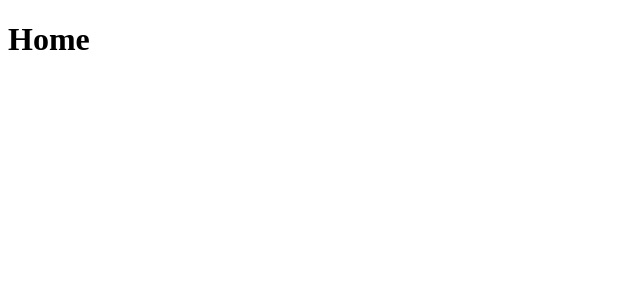
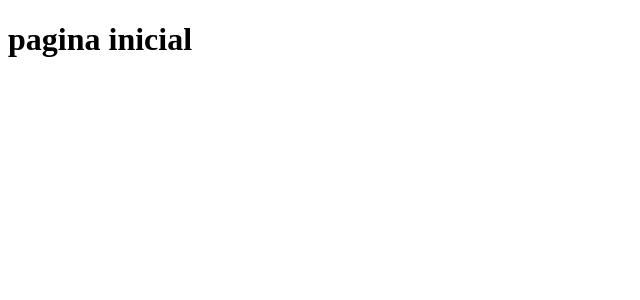
Before and after one commit to RENATO-BLUE/Escola, a Next.js app: page / in a window 1280 px wide. Shown: the top 300 px of the page, without its empty margins (0-640 px from the left). Built offline with nearby package versions, Linux system fonts and the light colour scheme.

Commit message:
nova chamada na home

```diff
--- a/pages/index.js
+++ b/pages/index.js
@@ -1,5 +1,5 @@
 function Home(){
-    return <div><h1>Home</h1></div>
+    return <div><h1>pagina inicial </h1></div>
 }
 
 export default Home
```
